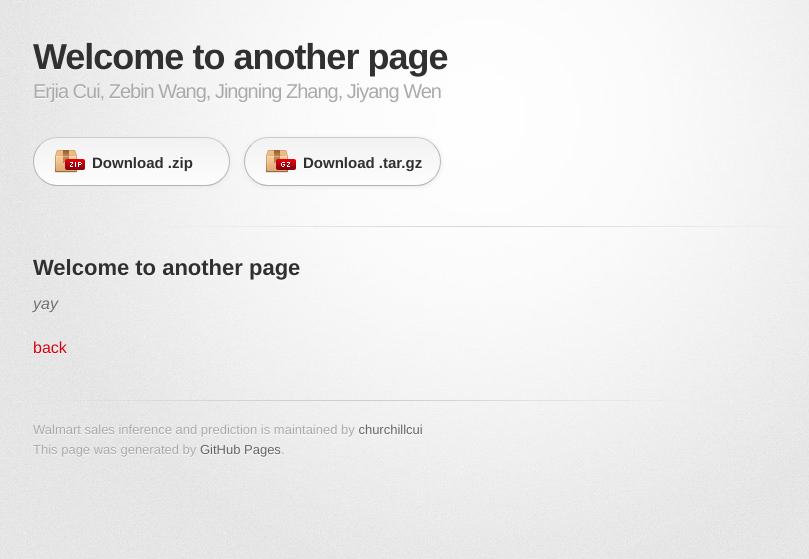
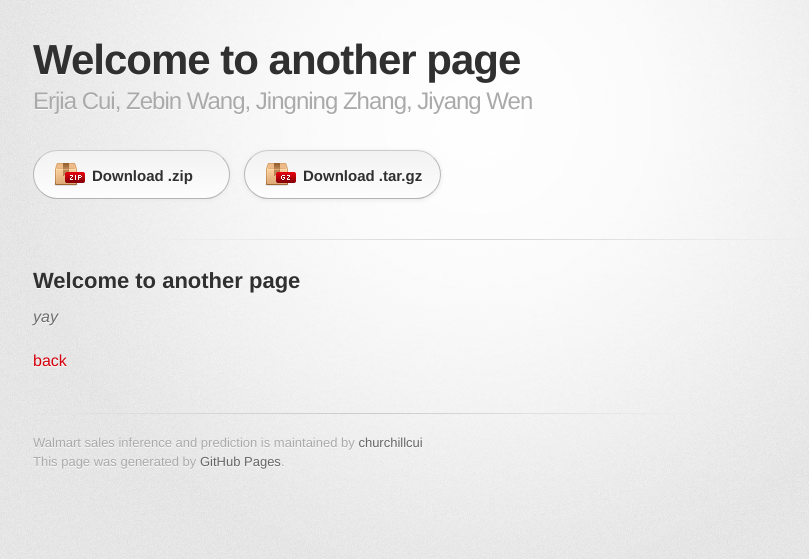
Before and after one commit to churchillcui/ads_retail, a Jekyll site: the page built from another-page.md, in a window 1280 px wide. Shown: the top 559 px of the page, without its empty margins (159-968 px from the left). Built offline with Jekyll 4.4.1, drawn with Linux system fonts in a browser that asks for light colours; some web fonts are replaced; our own code applies the rules of GitHub Pages for plain Markdown files.

Commit message:
change some font sizes

```diff
--- a/_sass/jekyll-theme-tactile.scss
+++ b/_sass/jekyll-theme-tactile.scss
@@ -73,14 +73,14 @@ header {
 
 header h1 {
   font-family: 'Chivo', 'Helvetica Neue', Helvetica, Arial, serif;
-  font-size: 36px; font-weight: 900;
+  font-size: 42px; font-weight: 900;
   line-height: 1.2;
   color: #303030;
   letter-spacing: -1px;
 }
 
 header h2 {
-  font-size: 20px;
+  font-size: 24px;
   font-weight: normal;
   line-height: 1.3;
   color: #aaa;
```
